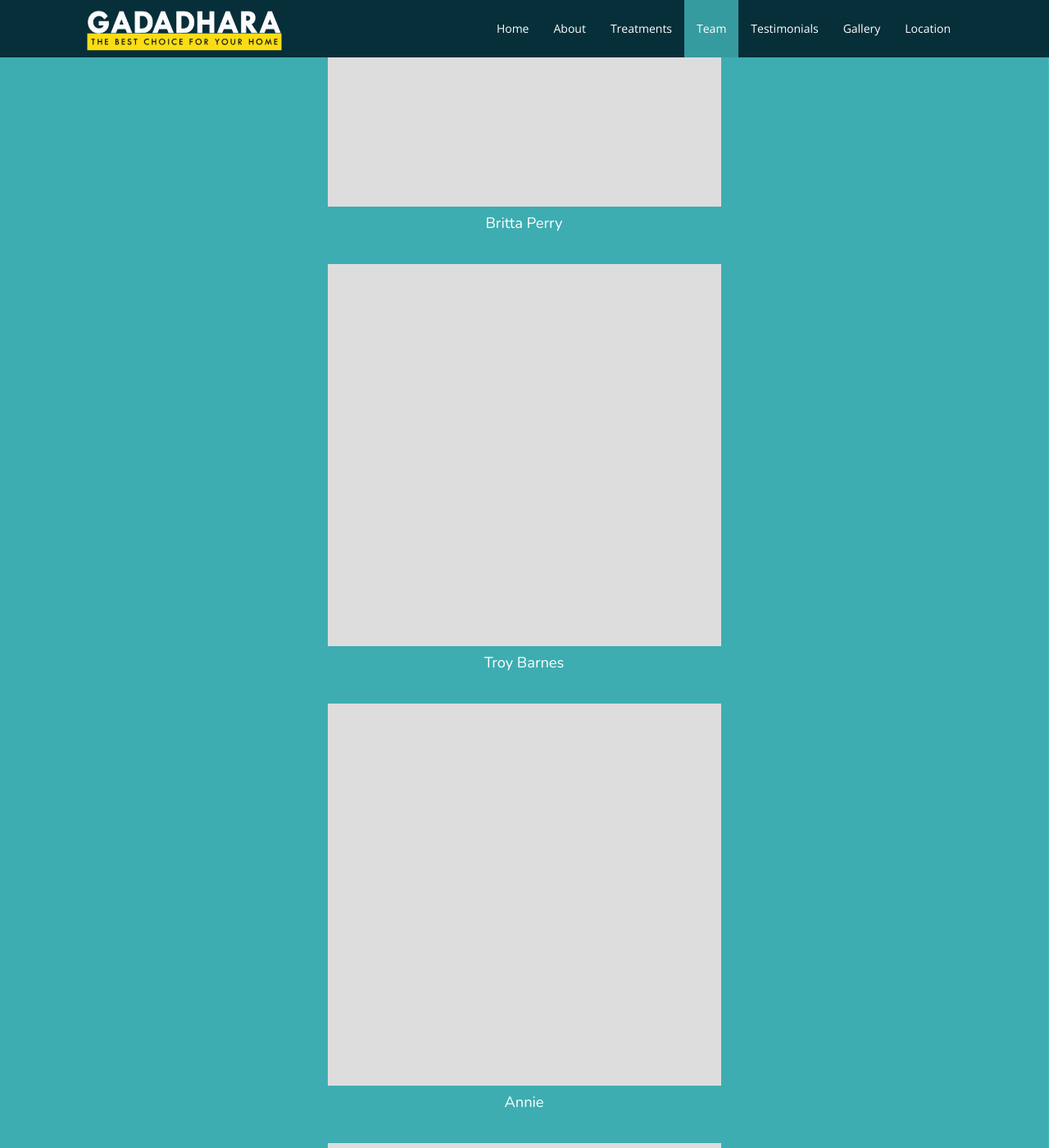
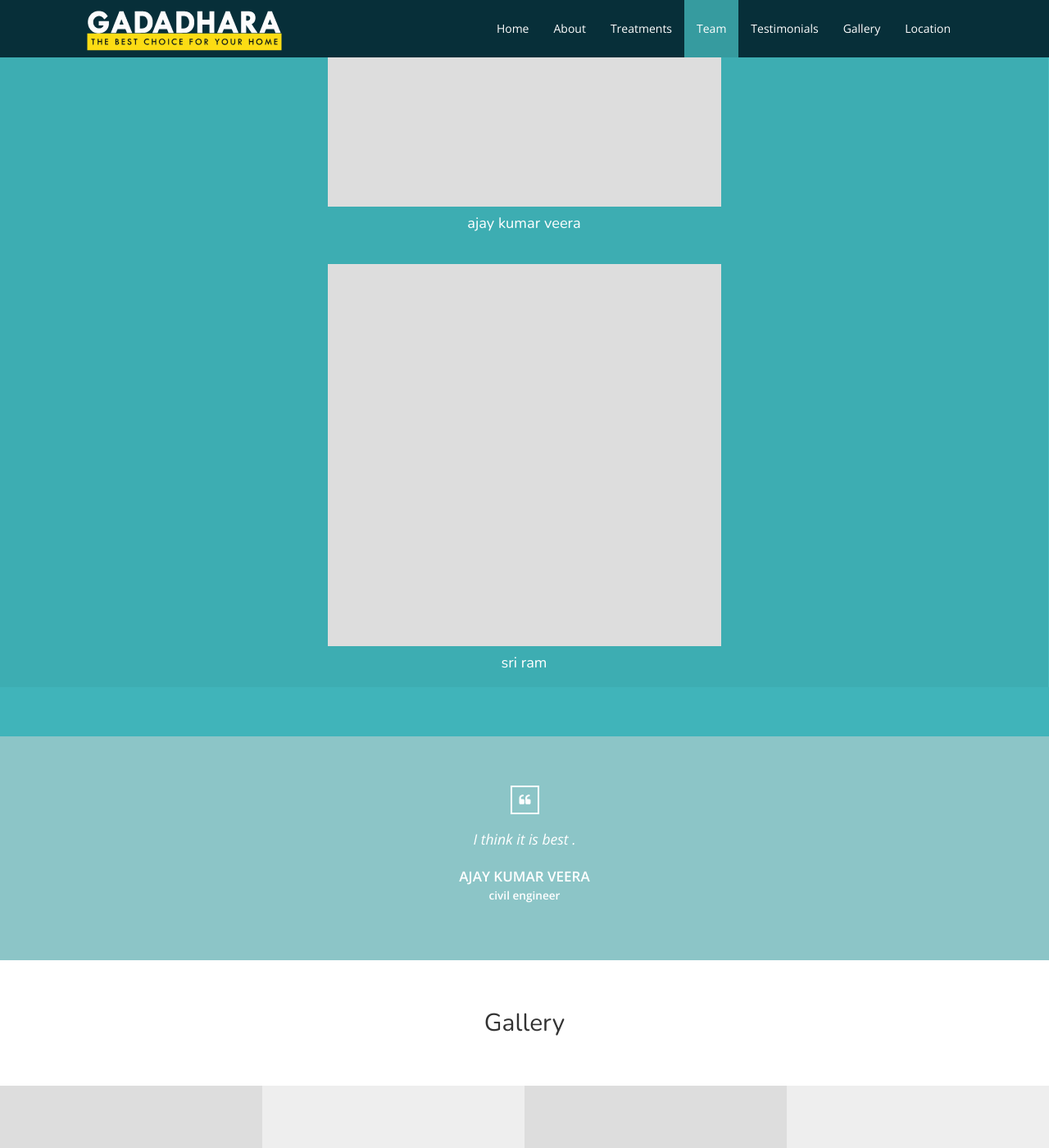
Before and after one commit to gadadhara/GADADHARA, a Jekyll site: the page built from index.html, in a window 1280 px wide and 1400 px high, scrolled down 2348 px. Shown: the whole window at 82% size. Built offline with Jekyll 4.4.1, drawn with Linux system fonts in a browser that asks for light colours; nearby versions of some CDN libraries; some of the changed text lies outside the part shown.

Commit message:
Update team.yml

```diff
--- a/_data/team.yml
+++ b/_data/team.yml
@@ -1,34 +1,9 @@
-- name: Britta Perry
+- name: ajay kumar veera
   image: team.jpg
-  email: email@gmail.com
-  phone: 9659 43 21
+  email: ajaykumarveera55@gmail.com
+  phone: 9391053043
 
-- name: Troy Barnes
+- name: sri ram
   image: team.jpg
-  email: email@gmail.com
-  phone: 9659 43 21
-
-- name: Annie
-  image: team.jpg
-  email: email@gmail.com
-  phone: 9659 43 21
-
-- name: Jeff Winger
-  image: team.jpg
-  email: email@gmail.com
-  phone: 9659 43 21
-
-- name: Britta Perry
-  image: team.jpg
-  email: email@gmail.com
-  phone: 9659 43 21
-
-- name: Troy Barnes
-  image: team.jpg
-  email: email@gmail.com
-  phone: 9659 43 21
-
-- name: Annie
-  image: team.jpg
-  email: email@gmail.com
-  phone: 9659 43 21
+  email: sriram@gmail.com
+  phone: 9999999999
```
